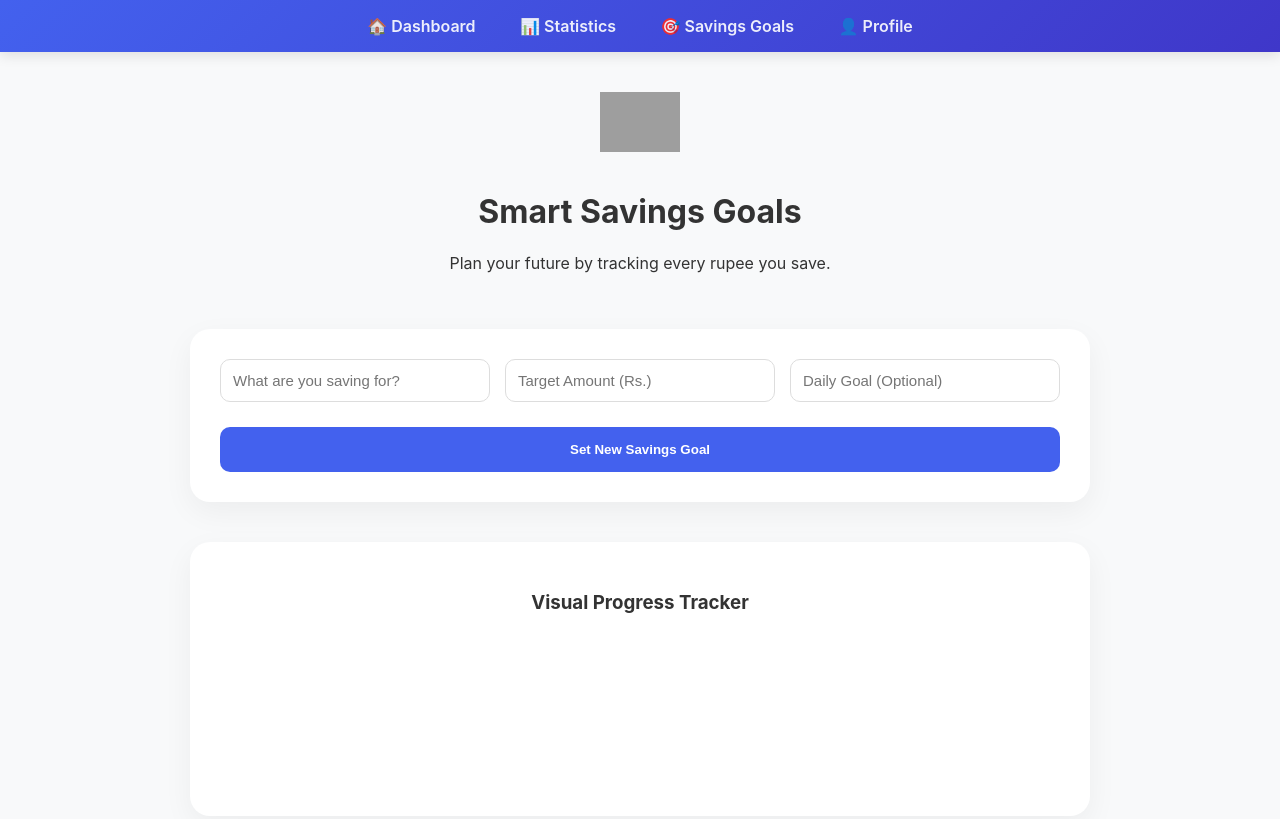
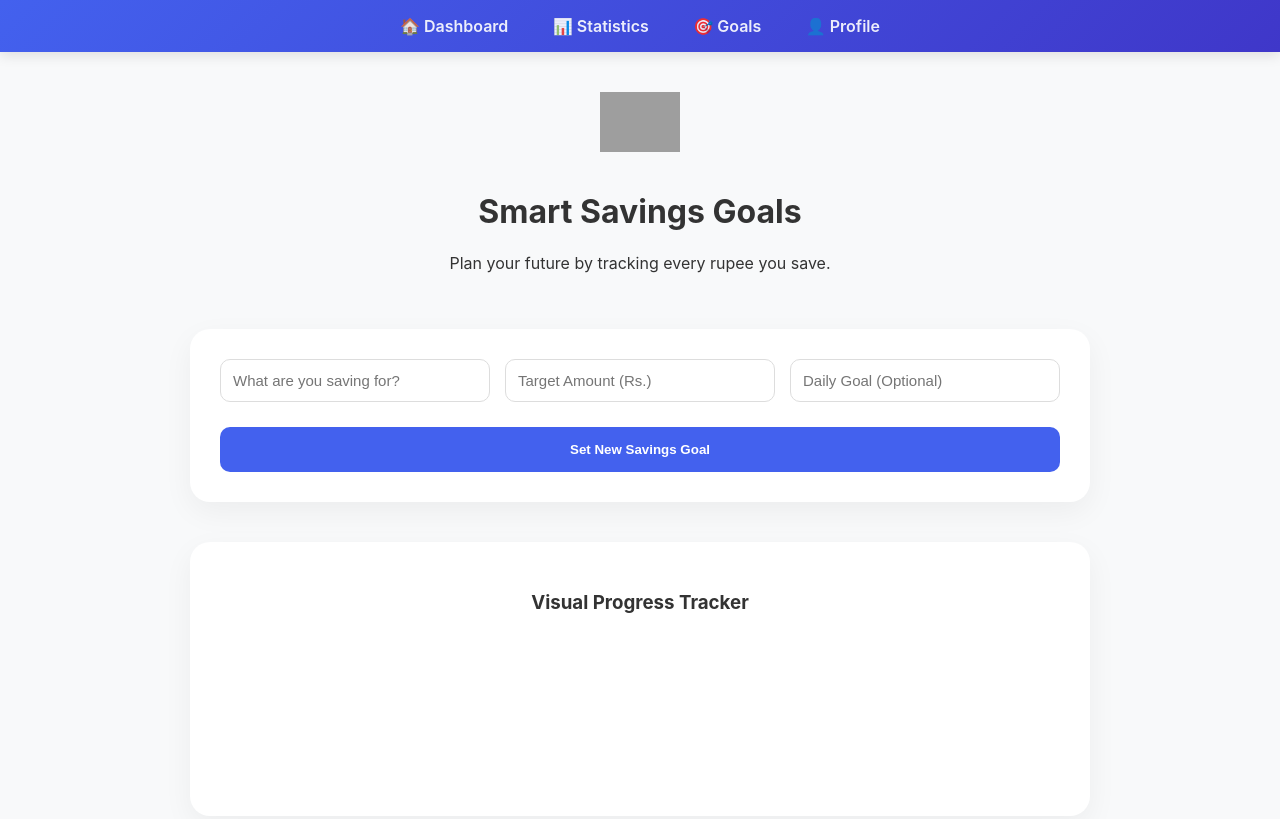
Before and after one commit to kalpaniwasana99-cmyk/expense-tracker-devops-assignment, a plain HTML site: page frontend/goals.html in a window 1280 px wide. Drawn offline with nearby package versions, Linux system fonts and the light colour scheme; no server answers; grey boxes are pictures that could not be loaded.

Commit message:
feat:nav bar update

```diff
--- a/frontend/goals.html
+++ b/frontend/goals.html
@@ -72,12 +72,12 @@
 </head>
 <body>
 
-    <nav>
-        <a href="index.html">🏠 Dashboard</a>
-        <a href="summary.html">📊 Statistics</a>
-        <a href="goals.html">🎯 Savings Goals</a>
-        <a href="profile.html">👤 Profile</a>
-    </nav>
+    <nav class="navbar">
+    <a href="index.html">🏠 Dashboard</a>
+    <a href="summary.html">📊 Statistics</a>
+    <a href="goals.html">🎯 Goals</a>
+    <a href="profile.html">👤 Profile</a>
+</nav>
 
     <div class="header-section">
         <img src="https://cdn-icons-png.flaticon.com/512/3135/3135706.png" alt="Savings">
```
Also changed, not shown: frontend/index.html (+5 -5 lines), frontend/profile.html (+6 -6 lines).
